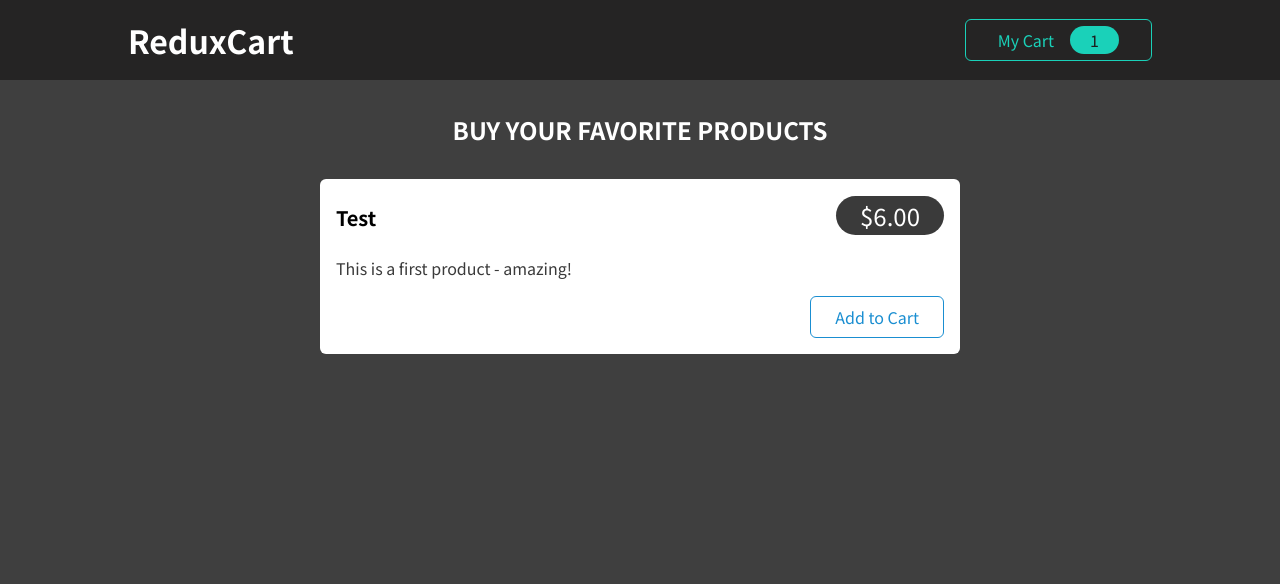
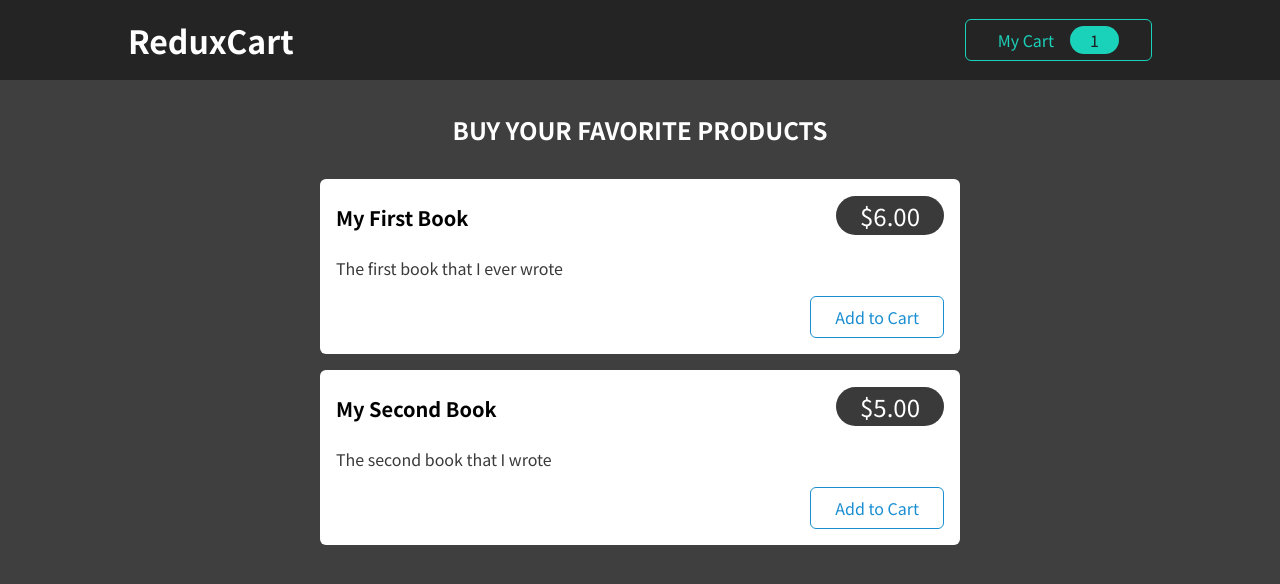
Before and after one commit to byeongjae-kang/redux-practice2, a React (Create React App) app: page / in a window 1280 px wide. Shown: the top 584 px of the page. Built offline with nearby package versions, Linux system fonts and the light colour scheme.

Commit message:
add dummy data and loop them to render

```diff
--- a/src/components/Shop/Products.js
+++ b/src/components/Shop/Products.js
@@ -1,16 +1,35 @@
-import ProductItem from './ProductItem';
-import classes from './Products.module.css';
+import ProductItem from "./ProductItem";
+import classes from "./Products.module.css";
+
+const DUMMY_PRODUCTS = [
+  {
+    id: "p1",
+    price: 6,
+    title: "My First Book",
+    description: "The first book that I ever wrote"
+  },
+  {
+    id: "p2",
+    price: 5,
+    title: "My Second Book",
+    description: "The second book that I wrote"
+  }
+];
 
 const Products = (props) => {
   return (
     <section className={classes.products}>
       <h2>Buy your favorite products</h2>
       <ul>
-        <ProductItem
-          title='Test'
-          price={6}
-          description='This is a first product - amazing!'
-        />
+        {DUMMY_PRODUCTS.map((product) => (
+          <ProductItem
+            key={product.id}
+            id={product.id}
+            title={product.title}
+            price={product.price}
+            description={product.description}
+          />
+        ))}
       </ul>
     </section>
   );
```
